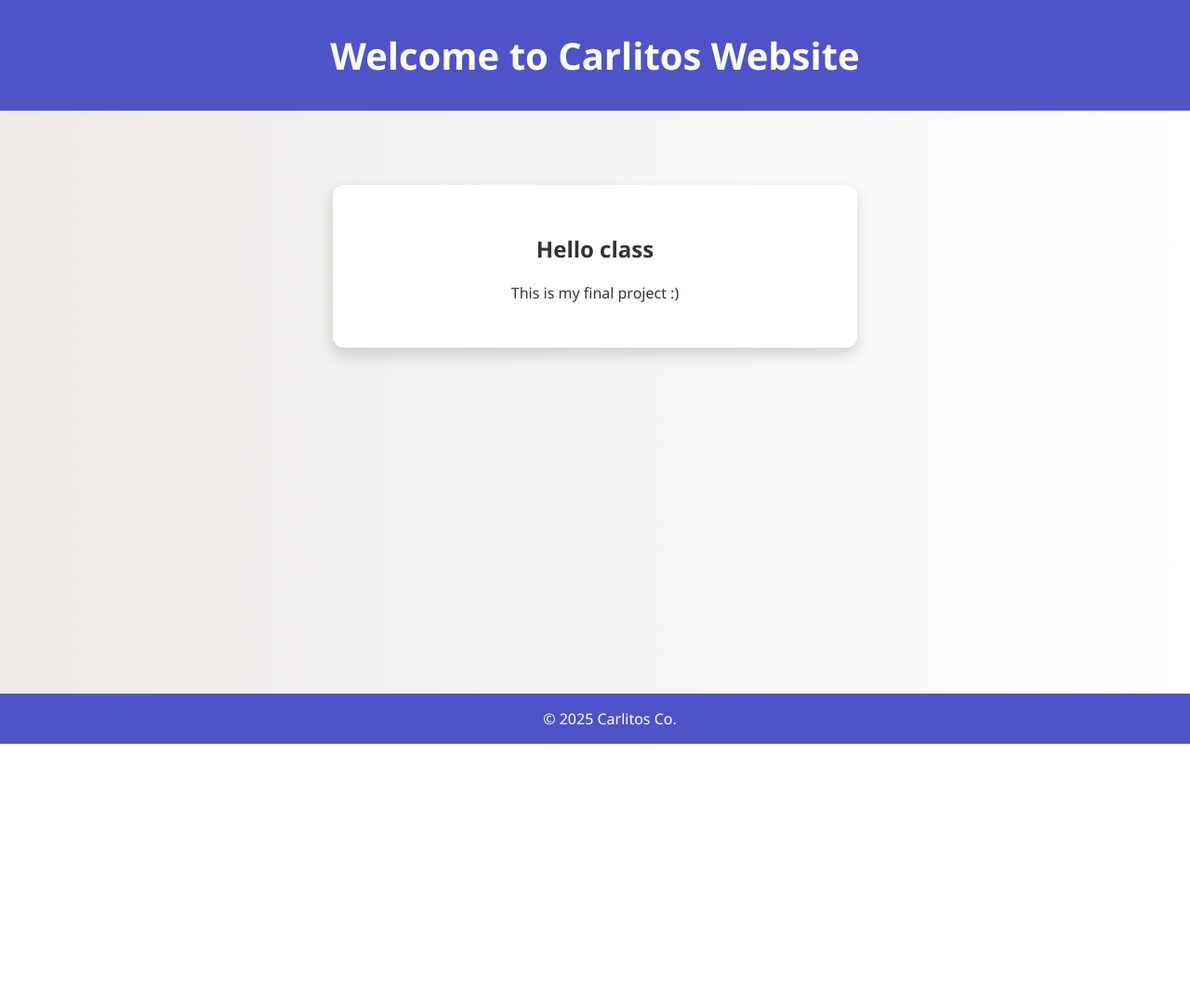
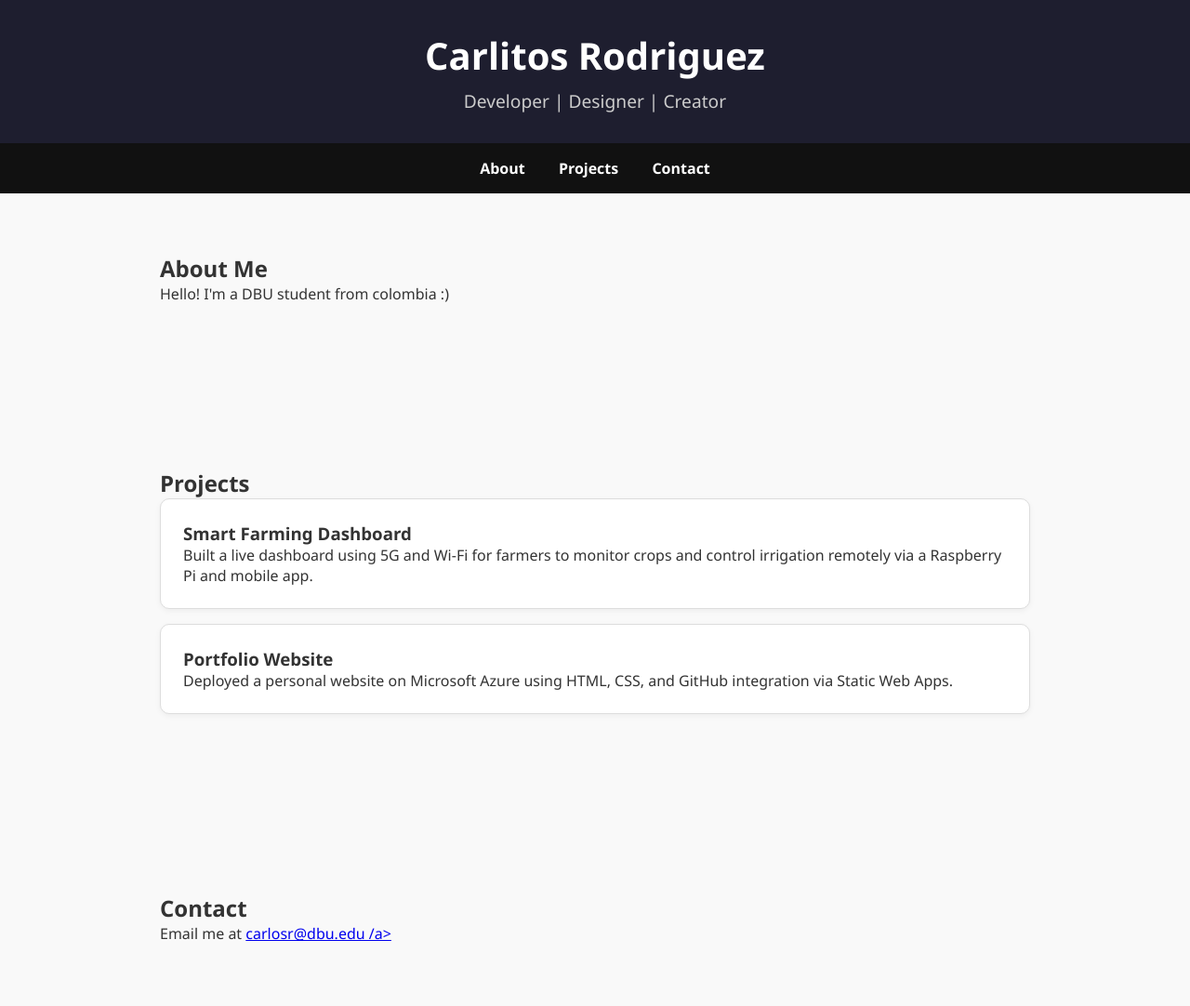
Before and after one commit to soycarlitos/Project-2, a website: page index.html in a window 1280 px wide. Shown: the top 1082 px of the page at 93% size. Before the commit the page ends 800 px from the top, so only its background shows below. Drawn offline with Linux system fonts and the light colour scheme.

Commit message:
Update index.html

```diff
--- a/index.html
+++ b/index.html
@@ -3,73 +3,86 @@
 <head>
   <meta charset="UTF-8" />
   <meta name="viewport" content="width=device-width, initial-scale=1.0" />
-  <title>Pretty Website</title>
+  <title>My Portfolio</title>
   <style>
-    body {
-      margin: 0;
-      font-family: 'Segoe UI', Tahoma, Geneva, Verdana, sans-serif;
-      background: linear-gradient(to right, #ece9e6, #ffffff);
-      color: #333;
+    * { margin: 0; padding: 0; box-sizing: border-box; font-family: 'Segoe UI', sans-serif; }
+    body { background: #f9f9f9; color: #333; }
+    header { background: #1e1e2f; color: white; padding: 2rem 1rem; text-align: center; }
+    header h1 { font-size: 2.5rem; margin-bottom: 0.5rem; }
+    header p { font-size: 1.2rem; color: #ccc; }
+
+    nav {
+      background: #111;
+      padding: 1rem;
+      text-align: center;
+    }
+    nav a {
+      color: #fff;
+      margin: 0 1rem;
+      text-decoration: none;
+      font-weight: bold;
+    }
+    nav a:hover {
+      color: #ffcc00;
     }
 
-    header {
-      background-color: #4e54c8;
-      color: white;
-      padding: 2rem;
-      text-align: center;
+    section { padding: 4rem 2rem; max-width: 1000px; margin: auto; }
+    .about, .projects, .contact {
+      margin-bottom: 3rem;
     }
-
-    header h1 {
-      margin: 0;
-      font-size: 2.5rem;
-    }
-
-    main {
-      padding: 3rem;
-      text-align: center;
-    }
-
-    .card {
+    .projects .card {
       background: white;
-      box-shadow: 0 8px 16px rgba(0, 0, 0, 0.15);
-      border-radius: 12px;
-      padding: 2rem;
-      max-width: 500px;
-      margin: 2rem auto;
-      transition: transform 0.3s;
-    }
-
-    .card:hover {
-      transform: scale(1.03);
+      border: 1px solid #ddd;
+      border-radius: 10px;
+      padding: 1.5rem;
+      margin-bottom: 1rem;
+      box-shadow: 0 2px 6px rgba(0,0,0,0.05);
     }
 
     footer {
-      background-color: #4e54c8;
+      text-align: center;
+      background: #1e1e2f;
       color: white;
-      text-align: center;
-      padding: 1rem;
-      position: fixed;
-      bottom: 0;
-      width: 100%;
+      padding: 2rem 1rem;
     }
   </style>
 </head>
 <body>
-
   <header>
-    <h1>Welcome to Carlitos Website</h1>
+    <h1>Carlitos Rodriguez</h1>
+    <p>Developer | Designer | Creator</p>
   </header>
 
-  <main>
+  <nav>
+    <a href="#about">About</a>
+    <a href="#projects">Projects</a>
+    <a href="#contact">Contact</a>
+  </nav>
+
+  <section id="about" class="about">
+    <h2>About Me</h2>
+    <p>Hello! I'm a DBU student from colombia :) </p>
+  </section>
+
+  <section id="projects" class="projects">
+    <h2>Projects</h2>
     <div class="card">
-      <h2>Hello class</h2>
-      <p>This is my final project :) </p>
+      <h3>Smart Farming Dashboard</h3>
+      <p>Built a live dashboard using 5G and Wi-Fi for farmers to monitor crops and control irrigation remotely via a Raspberry Pi and mobile app.</p>
     </div>
-  </main>
+    <div class="card">
+      <h3>Portfolio Website</h3>
+      <p>Deployed a personal website on Microsoft Azure using HTML, CSS, and GitHub integration via Static Web Apps.</p>
+    </div>
+  </section>
+
+  <section id="contact" class="contact">
+    <h2>Contact</h2>
+    <p>Email me at <a href="carlosr.dbu@edu">carlosr@dbu.edu /a></p>
+  </section>
 
   <footer>
-    &copy; 2025 Carlitos Co.
+    <p>&copy; 2025 Carlitos. All rights reserved.</p>
   </footer>
-
 </body>
 </html>
```
